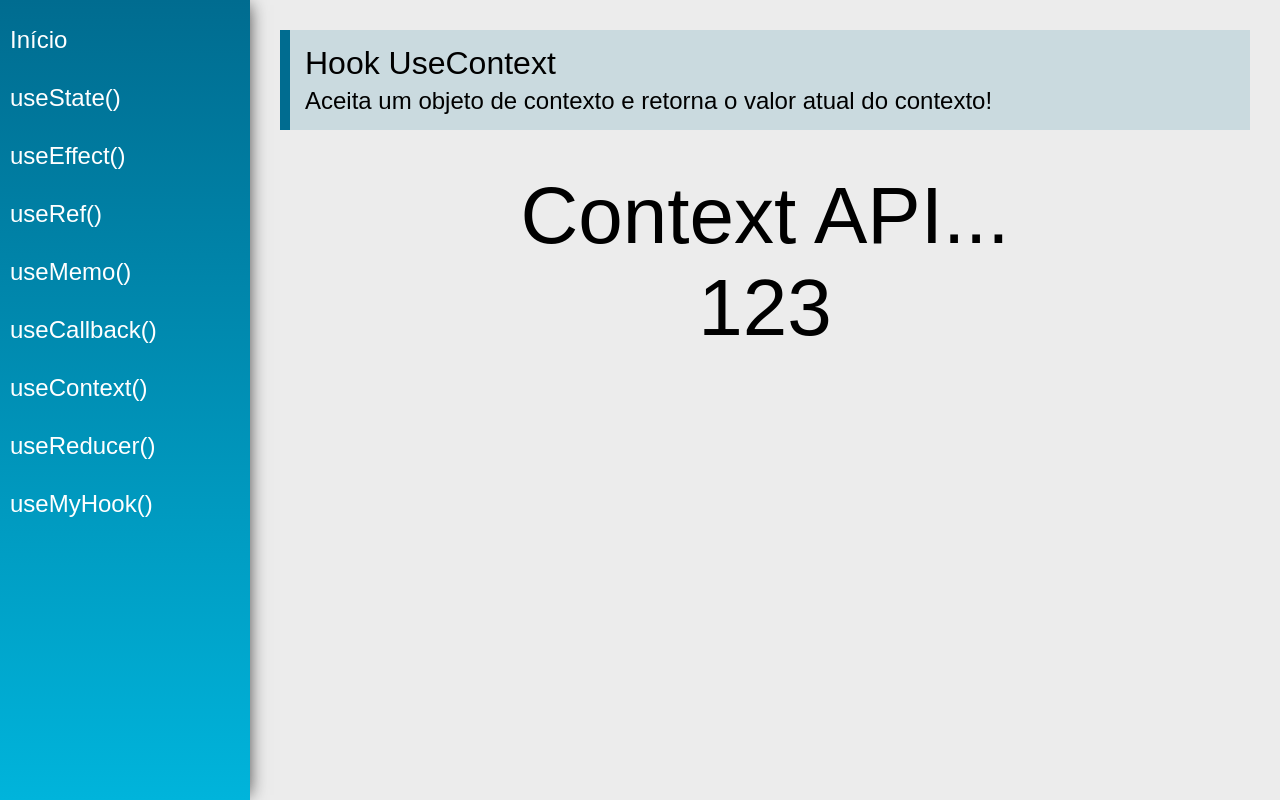
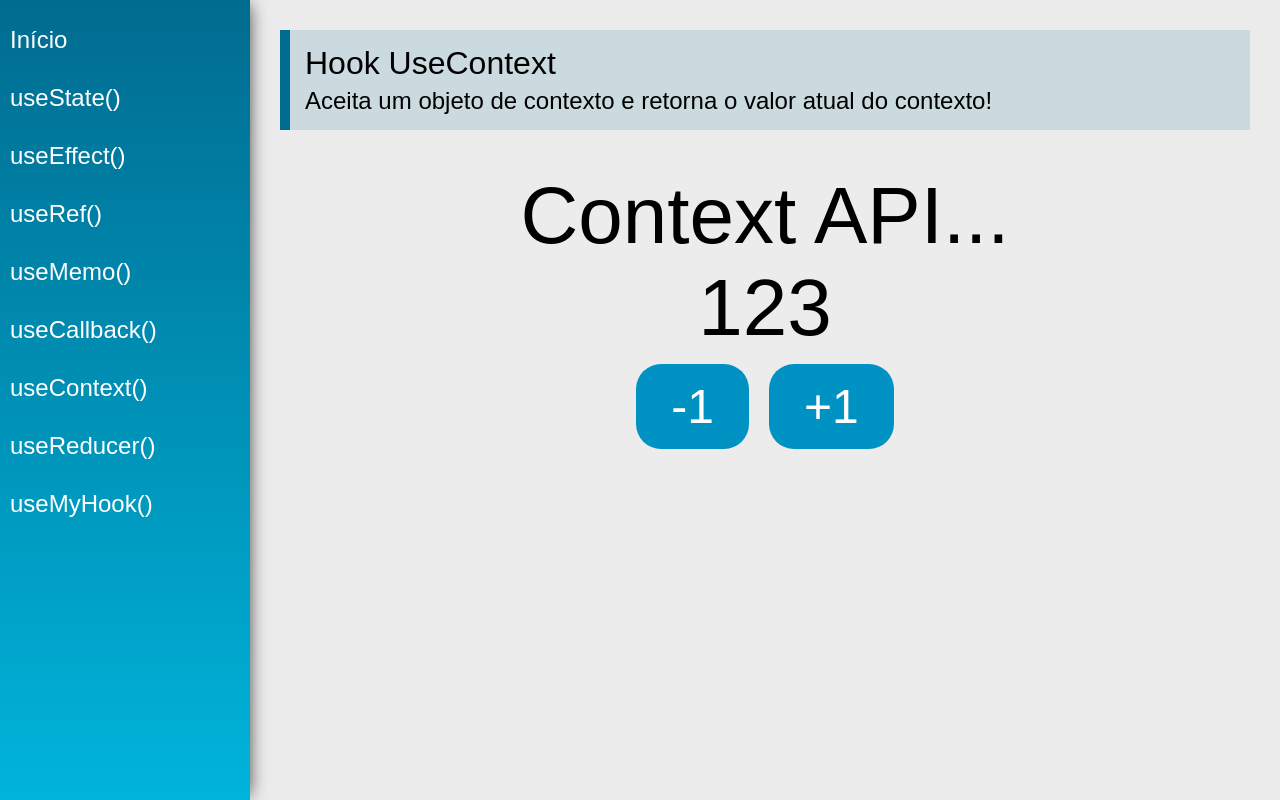
Before and after one commit to lucasaugusto-silva/hooks, a React (Create React App) app: page /useContext in a window 1280 px wide. Built offline with nearby package versions, Linux system fonts and the light colour scheme.

Commit message:
Adicionando useContext

```diff
--- a/src/index.js
+++ b/src/index.js
@@ -4,11 +4,9 @@
 
 import App from './views/App'
 
-import DataContext, {data} from './data/DataContext'
+
 
 ReactDOM.render(
-    <DataContext.Provider value={data}>
-        <App />
-    </DataContext.Provider>,
+    <App />,
     document.getElementById('root')
 )
--- a/src/views/App.jsx
+++ b/src/views/App.jsx
@@ -1,19 +1,23 @@
 import './App.css'
-import React from 'react'
-import { BrowserRouter as Router } from  'react-router-dom'
+import React, {useState} from 'react'
+import { BrowserRouter as Router } from 'react-router-dom'
 
 import Menu from '../components/layout/Menu'
 import Content from '../components/layout/Content'
 
+import DataContext, {data} from '../data/DataContext'
+
 const App = props => {
-
+    const [state, setState] = useState(data )
     return (
+        <DataContext.Provider value={{state, setState}}>
             <div className="App">
                 <Router>
                     <Menu />
                     <Content />
                 </Router>
             </div>
+        </DataContext.Provider>
     )
 }
 
--- a/src/views/examples/UseContext.jsx
+++ b/src/views/examples/UseContext.jsx
@@ -1,22 +1,34 @@
-import React, {useContext} from 'react'
+import React, { useContext } from 'react'
 import PageTitle from '../../components/layout/PageTitle'
 
-import DataContext from '../../data/DataContext'
+import DataContext, { data } from '../../data/DataContext'
 
 
 
 const UseContext = (props) => {
     const context = useContext(DataContext)
 
+    function addNumber(delta) {
+        context.setState({
+            ...context.state,
+            number: context.state.number + delta
+        })
+    }
+
     return (
         <div className="UseContext">
             <PageTitle
                 title="Hook UseContext"
-                subtitle="Aceita um objeto de contexto e retorna o valor atual do contexto!"/>
-                <div className="center">
-                    <span className="text">{context.text}</span>
-                    <span className="text">{context.number}</span>
+                subtitle="Aceita um objeto de contexto e retorna o valor atual do contexto!" />
+            <div className="center">
+                <span className="text">{context.state.text}</span>
+                <span className="text">{context.state.number}</span>
+
+                <div>
+                    <button className="btn"  onClick={() => addNumber(-1)}>-1</button>
+                    <button className="btn"  onClick={() => addNumber(+1)}>+1</button>
                 </div>
+            </div>
         </div>
     )
 }
```
Lines whose indentation alone changed are shown as unchanged.
